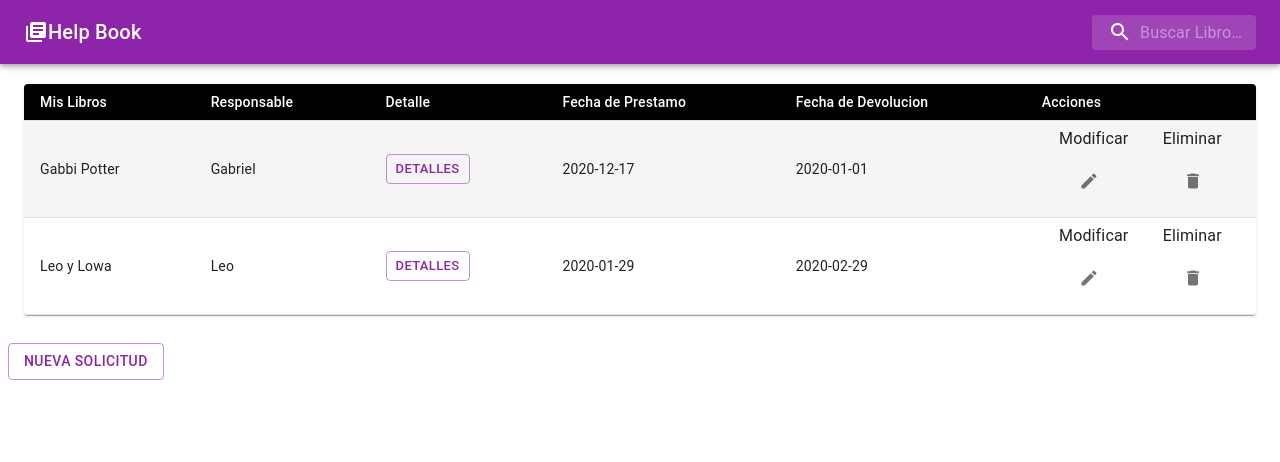
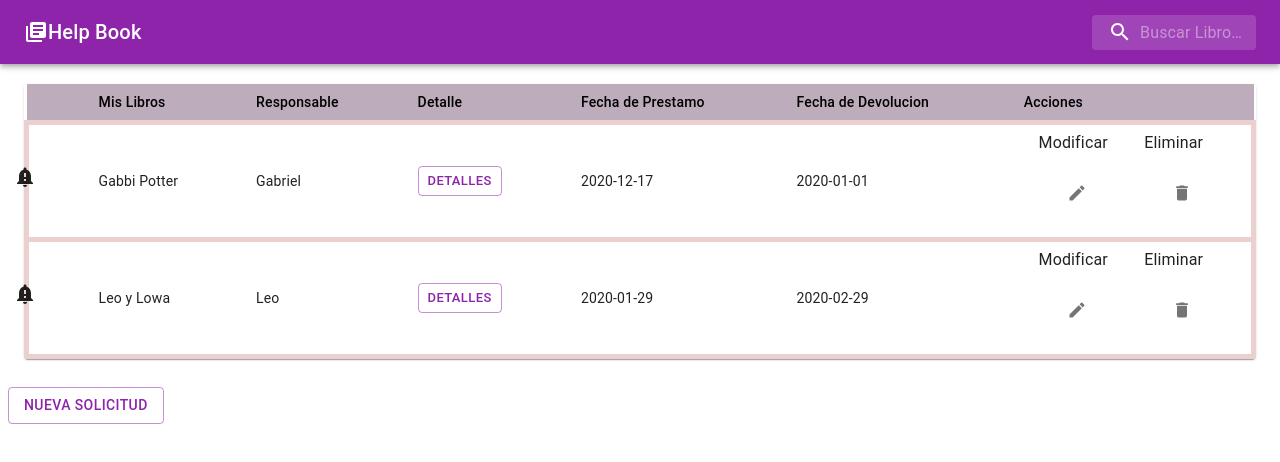
Before and after one commit to leonardocelador/PracticaLibreria, a React (Create React App) app in the folder my-app/: page / in a window 1280 px wide. Shown: the top 462 px of the page. Built offline with nearby package versions, Linux system fonts and the light colour scheme.

Commit message:
campana alert y bordeado para morosos

```diff
--- a/my-app/src/componentes/Experimentando/TablaListado.js
+++ b/my-app/src/componentes/Experimentando/TablaListado.js
@@ -11,41 +11,68 @@ import { Container, Grid, Typography } from '@material-ui/core';
 import IconButton from '@material-ui/core/IconButton';
 import DeleteIcon from '@material-ui/icons/Delete';
 import CreateIcon from '@material-ui/icons/Create';
+import NotificationImportantIcon from '@material-ui/icons/NotificationImportant';
 import PopOver from '../PopOver/PopOver'
+import { red } from '@material-ui/core/colors';
+const array = [];
+const seleccionar = (event, Id) => {
+  const valor = document.getElementById(Id);
 
+  if(array.length !== 0){
+    const found = array.findIndex(element => element == Id);
+    if(found !== -1){
+      valor.removeAttribute('style');
+      array.splice(found,1);
+    }else{
+      array.push(Id);
+      valor.setAttribute('style', 'background-color:#e2d1ea;')
+    }
+  }else{
+    array.push(Id);
+    valor.setAttribute('style', 'background-color:#e2d1ea;')
+  }
+
+}
 const TablaListado = ({librosC, colorc, btnModificarC, LlamaModalEliminarC }) => {
     const useStyles = makeStyles((theme)=>({
         margin: {
-          margin: theme.spacing(1),
+          border: "#eccfcf  5px solid"
+        },
+        marginbtn:{
+          margin: theme.spacing(2),
         },
           table: {
             minWidth: 650,
           },
+          estilosMorosos: {
+            marginLeft:"-2rem", marginTop:"-1rem", position:"fixed"
+          },
+          colorBorder:{
+            borderColor: "chocolate", borderWidth: "medium",
+          }
         }));
 
         const StyledTableCell = withStyles((theme) => ({
           head: {
-            backgroundColor: theme.palette.common.black,
-            color: theme.palette.common.white,
+             backgroundColor: "#bdacbb",
+            color: theme.palette.common.black,
           },
           body: {
             fontSize: 14,
           },
         }))(TableCell);
 
-        const StyledTableRow = withStyles((theme) => ({
-          root: {
-            '&:nth-of-type(odd)': {
-              backgroundColor: theme.palette.action.hover,
-            },
-          },
-        }))(TableRow);
+        // const StyledTableRow = withStyles((theme) => ({
+        //   root: {
+        //     '&:nth-of-type(odd)': {
+        //       backgroundColor: theme.palette.action.hover,
+        //     },
+        //   },
+        // }))(TableRow);
 
       const classes = useStyles();
 
-      const handleClick = (Id) => {
-        // alert("click"+Id);
-      }
+
     return (
         <div>
             <Container> {/* AGREGUE CONTAINER PARA CENTRAR LA TABLA */}
@@ -53,6 +80,7 @@ const TablaListado = ({librosC, colorc, btnModificarC, LlamaModalEliminarC }) =>
                 <Table className={classes.table} size="small" aria-label="customized table">
                 <TableHead>
                     <TableRow>
+                    <StyledTableCell align="left"></StyledTableCell>
                     <StyledTableCell align="left">Mis Libros</StyledTableCell>
                     <StyledTableCell align="left">Responsable</StyledTableCell>
                     <StyledTableCell align="left">Detalle</StyledTableCell>
@@ -65,11 +93,18 @@ const TablaListado = ({librosC, colorc, btnModificarC, LlamaModalEliminarC }) =>
                     {librosC.map((libro) => {
                         if (Date.parse(libro.devolucion) < Date.now()) {
                         return (
-                            <StyledTableRow onClick={()=>handleClick(libro.Id)} style={{background: colorc}} key={libro.Id}>
+                            <TableRow className={classes.margin} id={libro.Id} onClick={(event) => seleccionar(event, libro.Id)}  key={libro.Id}>
+                              <StyledTableCell align="left">
+                                <i>
+                                <NotificationImportantIcon aria-label="modify" className={classes.estilosMorosos}>
+                                    <CreateIcon  fontSize="large" />
+                                </NotificationImportantIcon>
+                                </i>
+                              </StyledTableCell>
                             <StyledTableCell align="left">{libro.Nombre}</StyledTableCell>
                             <StyledTableCell align="left">{libro.Dueño}</StyledTableCell>
                             <StyledTableCell align="left">
-                              {console.log(libro)}
+
                               <PopOver Detalles={libro}/>
 
                             </StyledTableCell>
@@ -80,47 +115,48 @@ const TablaListado = ({librosC, colorc, btnModificarC, LlamaModalEliminarC }) =>
                             <Grid container justify='space-around'>  {/* Utilice Componente Grid para poder alinear verticalmente y centrar elementos */}
                                 <Grid item>
                                 <Typography>Modificar</Typography>
-                                <IconButton aria-label="modify" className={classes.margin} onClick={()=>btnModificarC(libro)}>
-                                    <CreateIcon fontSize="small" />
+                                <IconButton aria-label="modify" className={classes.marginbtn} onClick={()=>btnModificarC(libro)}>
+                                    <CreateIcon  fontSize="small" />
                                 </IconButton>
                                 </Grid>
                                 <Grid item>
                                 <Typography>Eliminar</Typography>
-                                <IconButton  aria-label="delete" className={classes.margin} onClick={()=>LlamaModalEliminarC(libro.Id)}>
+                                <IconButton  aria-label="delete" className={classes.marginbtn} onClick={()=>LlamaModalEliminarC(libro.Id)}>
                                     <DeleteIcon fontSize="small" />
                                 </IconButton>
                                 </Grid>
                             </Grid>
 
                                 </StyledTableCell>
-                            </StyledTableRow>);
+                            </TableRow>);
                         }
                         return (
-                            <StyledTableRow onClick={()=>handleClick(libro.Id)} style={{background:""}} key={libro.Id}>
-                            <StyledTableCell align="left">{libro.Nombre}</StyledTableCell>
-                            <StyledTableCell align="left">{libro.Dueño}</StyledTableCell>
-                            <StyledTableCell align="left">
+                            <TableRow  id={libro.Id} onClick={(event) => seleccionar(event, libro.Id)}  key={libro.Id}>
+                            <StyledTableCell  align="left"><i></i></StyledTableCell>
+                            <StyledTableCell  align="left">{libro.Nombre}</StyledTableCell>
+                            <StyledTableCell  align="left">{libro.Dueño}</StyledTableCell>
+                            <StyledTableCell  align="left">
                             <PopOver Detalles={libro}/>
                             </StyledTableCell>
-                            <StyledTableCell align="left">{libro.prestamo}</StyledTableCell>
-                            <StyledTableCell align="left">{libro.devolucion}</StyledTableCell>
-                            <StyledTableCell align="left">
+                            <StyledTableCell  align="left">{libro.prestamo}</StyledTableCell>
+                            <StyledTableCell  align="left">{libro.devolucion}</StyledTableCell>
+                            <StyledTableCell  align="left">
                             <Grid container justify='space-around'>
                                 <Grid item>
                                 <Typography>Modificar</Typography>
-                                <IconButton aria-label="modify" className={classes.margin} onClick={()=>btnModificarC(libro)}>
+                                <IconButton aria-label="modify" className={classes.marginbtn} onClick={()=>btnModificarC(libro)}>
                                     <CreateIcon fontSize="small" />
                                 </IconButton>
                                 </Grid>
                                 <Grid item>
                                 <Typography>Eliminar</Typography>
-                                <IconButton  aria-label="delete" className={classes.margin} onClick={()=>LlamaModalEliminarC(libro.Id)}>
+                                <IconButton  aria-label="delete" className={classes.marginbtn} onClick={()=>LlamaModalEliminarC(libro.Id)}>
                                 <DeleteIcon fontSize="small" />
                                 </IconButton>
                                 </Grid>
                             </Grid>
                             </StyledTableCell>
-                            </StyledTableRow>
+                            </TableRow>
                         );
 
 
--- a/my-app/src/componentes/Listar/ListarConDatos.js
+++ b/my-app/src/componentes/Listar/ListarConDatos.js
@@ -52,7 +52,7 @@ const ListarConDatos = ({libros, btnNuevo, Libr}) => {
         const okEliminar = (idEliminado) => {
 
             setestadoEliminar(false)
-            const indice = libros.findIndex(element => element.Id == idEliminado);
+            const indice = libros.findIndex(element => element.Id === idEliminado);
             libros.splice(indice, 1); // 1 es la cantidad de elemento a eliminar
 
         }
```
